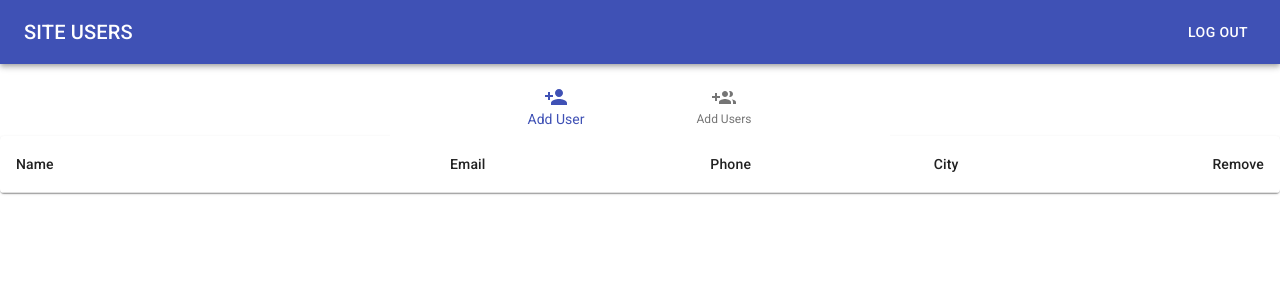
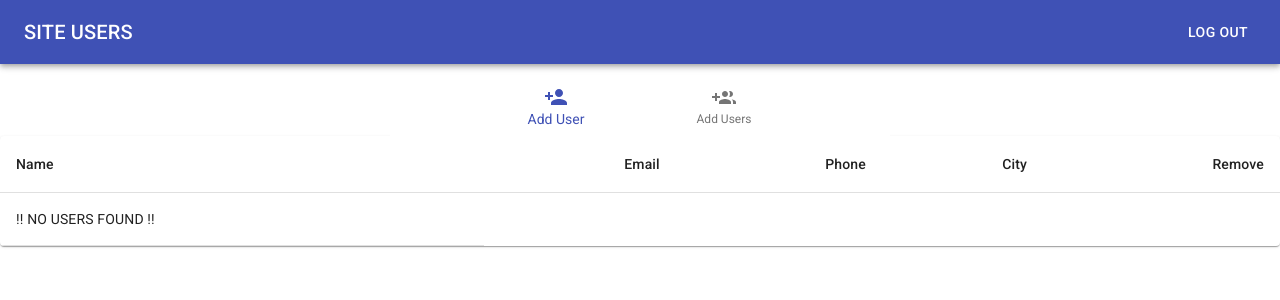
Before and after one commit to IlyaKrapivnoy/react_page_ex, a React (Create React App) app: page / in a window 1280 px wide. Shown: the top 300 px of the page. Built offline with nearby package versions, Linux system fonts and the light colour scheme.

Commit message:
add warning if there us no data

```diff
--- a/src/components/Table.jsx
+++ b/src/components/Table.jsx
@@ -14,6 +14,10 @@ import { removeUserAction } from '../store/userReducer';
 const useStyles = makeStyles({
     table: {
         minWidth: 650,
+    },
+    noUsers: {
+        display: 'flex',
+        justifyContent: 'center',
     },
 });
 
@@ -40,13 +44,18 @@ export default function BasicTable() {
                     </TableRow>
                 </TableHead>
                 <TableBody>
-                    {users.map((user) => (
-                        <TableRow key={user.name}>
+                    {users.length > 0 ? (
+                        users.map((user) => (
+                            <TableRow key={user.id}>
                                 <TableCell component='th' scope='row'>
                                     {user.name}
                                 </TableCell>
-                            <TableCell align='right'>{user.email}</TableCell>
-                            <TableCell align='right'>{user.phone}</TableCell>
+                                <TableCell align='right'>
+                                    {user.email}
+                                </TableCell>
+                                <TableCell align='right'>
+                                    {user.phone}
+                                </TableCell>
                                 <TableCell align='right'>{user.city}</TableCell>
                                 <TableCell align='right'>
                                     <DeleteOutlineIcon
@@ -54,7 +63,12 @@ export default function BasicTable() {
                                     />
                                 </TableCell>
                             </TableRow>
-                    ))}
+                        ))
+                    ) : (
+                        <TableRow>
+                            <TableCell>!! NO USERS FOUND !!</TableCell>
+                        </TableRow>
+                    )}
                 </TableBody>
             </Table>
         </TableContainer>
```
Lines whose indentation alone changed are shown as unchanged.
